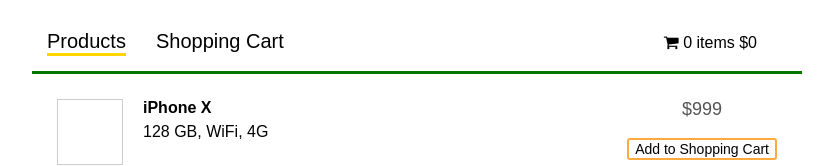
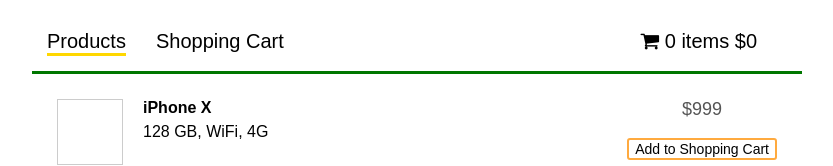
Before and after one commit to KosenkoDmitriy/react-shopper, a React (Create React App) app: page / in a window 1280 px wide. Shown: the top 166 px of the page, without its empty margins (223-1056 px from the left). Built offline with nearby package versions, Linux system fonts and the light colour scheme.

Commit message:
Improved css and html of the shopping cart

```diff
--- a/src/App.css
+++ b/src/App.css
@@ -2,18 +2,15 @@
   max-width: 800px;
   margin: 0 auto;
 }
-
 .AppNav {
   margin: 15px;
   padding: 15px;
   border-bottom: 3px solid #007700;
 }
-
 .AppNav ul {
   padding: 0;
   margin: 0;
 }
-
 .AppNavItem {
   list-style: none;
   display: inline-block;
@@ -21,24 +18,18 @@
   font-size: 20px;
   border-bottom: 3px solid transparent;
 }
-.AppNavItemCart {
-  text-align: right;
-  list-style: none;
-  display: inline-block;
-  margin-left: 350px;
+.ShoppingCart {
+  float: right;
 }
 .AppContent {
   margin: 0 30px;
 }
-
 .AppNavItem a {
   cursor: pointer;
 }
-
 .AppNavItem a:hover {
   color: #999;
 }
-
 .AppNavItem.selected {
   border-bottom-color: gold;
 }
--- a/src/App.js
+++ b/src/App.js
@@ -81,10 +81,7 @@
     return (
       <div className="App">
         <Nav activeTab={this.state.tab} onTabChange={this.handleTabChange}>
-          <div>
-            <i className="fa fa-shopping-cart" aria-hidden="true"></i>
-            <span> {this.state.cartTotalCount} {this.state.cartTotalCount === 1 ? "item" : "items"} ${this.state.cartTotalCost}</span>
-          </div>
+          <span><i className="fa fa-shopping-cart" aria-hidden="true"></i> {this.state.cartTotalCount} {this.state.cartTotalCount === 1 ? "item" : "items"} ${this.state.cartTotalCost}</span>
         </Nav>
         <main className="AppContent">
           {this.renderContent()}
--- a/src/Nav.js
+++ b/src/Nav.js
@@ -25,7 +25,7 @@
       <li className={`AppNavItem ${activeTab === 1 && 'selected'}`}>
         <NavLink id={1} onClick={onTabChange}>Shopping Cart</NavLink>
       </li>
-      <li className={`AppNavItemCart`}>
+      <li className={`AppNavItem ShoppingCart`}>
         <NavLink id={2} onClick={onTabChange}>
           {children}
         </NavLink>
```
